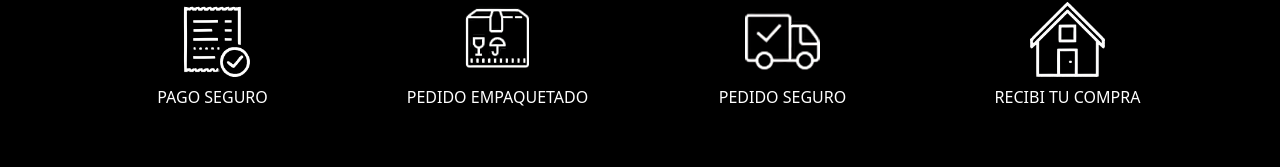
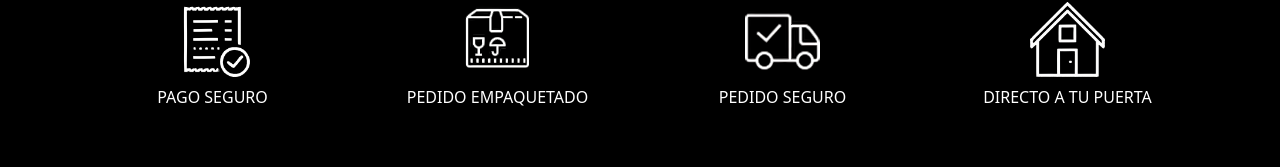
Before and after one commit to PRADON1CO/Tiberio-FrontEnd, a React (Vite) app: page / in a window 1280 px wide. Shown: the part 1862-2029 px from the top of the page. Built offline with nearby package versions, Linux system fonts and the light colour scheme.

Commit message:
modifique el texto RECIBI TU COMPRA a DIRECTO A TU PUERTA

```diff
--- a/src/components/pages/Inicio.jsx
+++ b/src/components/pages/Inicio.jsx
@@ -74,7 +74,7 @@ const Inicio = () => {
               alt="imagen de recibir tu compra"
               className="imgEnvios"
             />
-            <p className="pt-2 text-white">RECIBI TU COMPRA</p>
+            <p className="pt-2 text-white">DIRECTO A TU PUERTA</p>
           </Col>
         </Row>
       </div>
```
